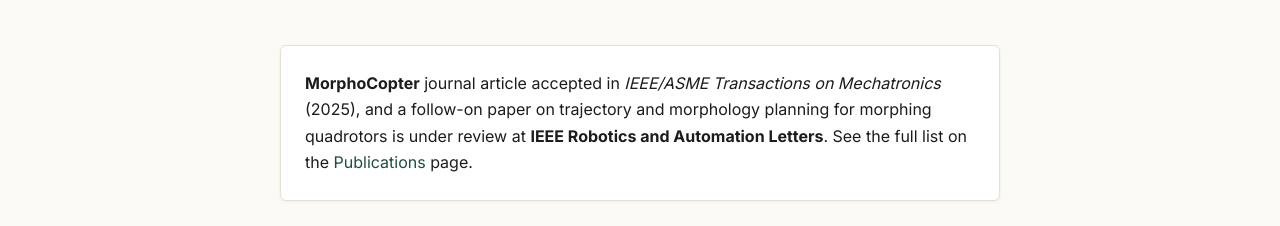
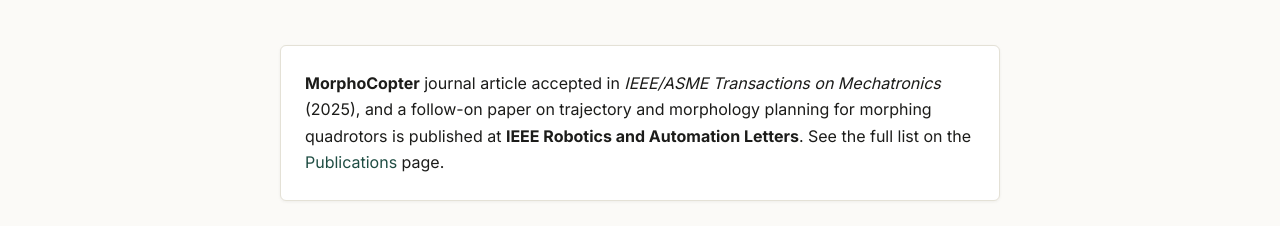
Before and after one commit to harshjmodi1996/harshjmodi1996.github.io, a plain HTML site: page index.html in a window 1280 px wide. Shown: the part 1330-1556 px from the top of the page. Drawn offline with Linux system fonts and the light colour scheme.

Commit message:
Update index.html

```diff
--- a/index.html
+++ b/index.html
@@ -89,7 +89,7 @@
             <p style="margin:0;">
               <strong>MorphoCopter</strong> journal article accepted in
               <em>IEEE/ASME Transactions on Mechatronics</em> (2025), and a follow-on paper on
-              trajectory and morphology planning for morphing quadrotors is under review at
+              trajectory and morphology planning for morphing quadrotors is published at
               <strong>IEEE Robotics and Automation Letters</strong>. See the full list on the
               <a href="publications.html">Publications</a> page.
             </p>
```
